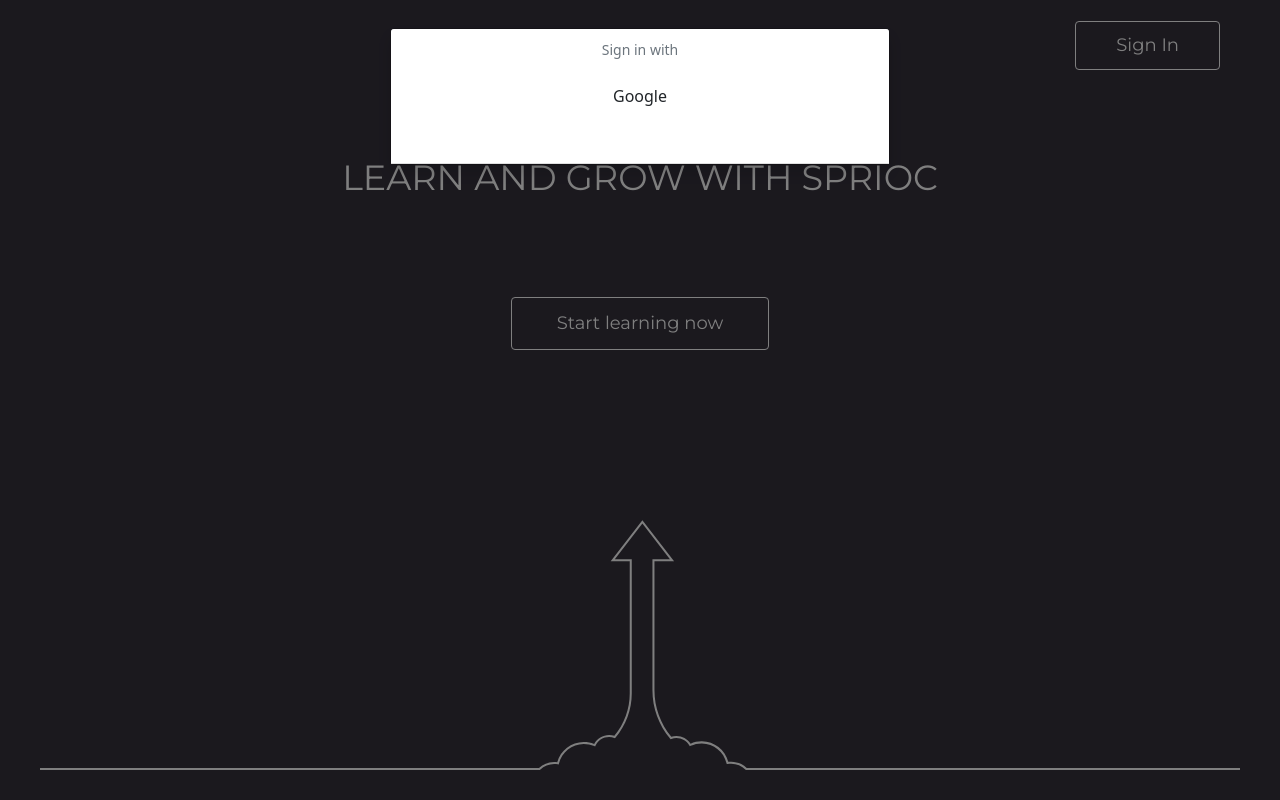
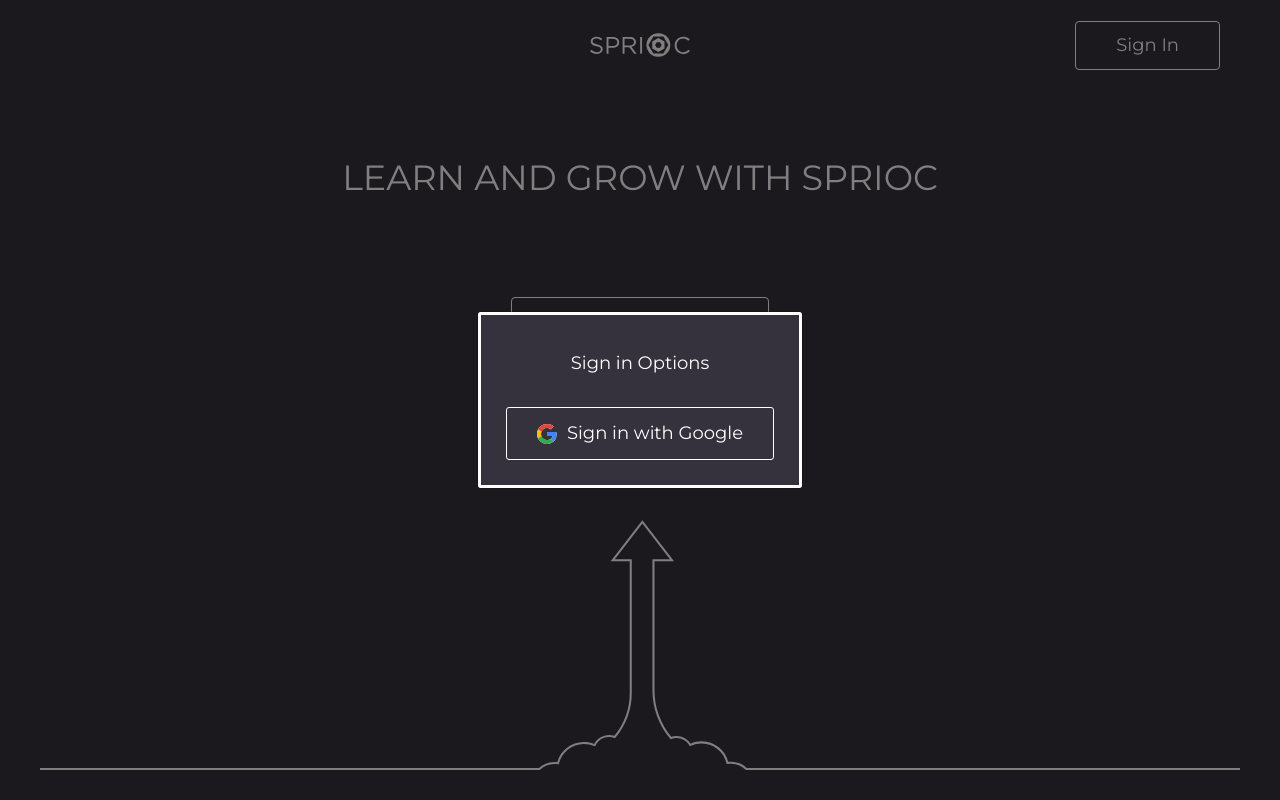
Before and after one commit to WeryZebra-Yue/Cuvette-Hackthon, a Next.js app: page / in a window 1280 px wide. Both pictures are taken after a click on the element "Sign In". Built offline with nearby package versions, Linux system fonts and the light colour scheme; no server answers.

Commit message:
Updated signinpopup styles

```diff
--- a/components/landing/SignInPopup.js
+++ b/components/landing/SignInPopup.js
@@ -1,30 +1,40 @@
 import React from "react";
+import Image from "next/image";
 import { signIn } from "next-auth/react";
 
-import { Button, Card, CardHeader, Modal, Row, Col } from "reactstrap";
+import SignInPopupStyles from "./SignInPopup.module.css";
+
+import { Modal } from "reactstrap";
+
+import googlelogo from "../../assets/landing/google.svg";
 
 function SignInPopup({ isPopupOpen, toggleFunction }) {
   return (
     <div>
-      <Modal isOpen={isPopupOpen} toggle={toggleFunction}>
-        <div className=" modal-body p-0">
-          <Card className=" bg-secondary shadow border-0">
-            <CardHeader className=" bg-white pb-5">
-              <div className=" text-muted text-center mb-3">
-                <small>Sign in with</small>
-              </div>
-              <div className=" btn-wrapper text-center">
-                <Button
-                  className=" btn-neutral btn-icon"
-                  color="default"
-                  onClick={() => signIn("google", { callbackUrl: "/" })}
-                >
-                  <span className=" btn-inner--icon"></span>
-                  <span className=" btn-inner--text">Google</span>
-                </Button>
-              </div>
-            </CardHeader>
-          </Card>
+      <Modal
+        isOpen={isPopupOpen}
+        toggle={toggleFunction}
+        centered={true}
+        className={SignInPopupStyles.sign_in_popup}
+      >
+        <div className={SignInPopupStyles.s_p_primary_wrapper}>
+          <div className={SignInPopupStyles.s_p_sign_in_with_text}>
+            Sign in Options
+          </div>
+          <div
+            className={SignInPopupStyles.sign_in_wih_google_button}
+            onClick={() => signIn("google", { callbackUrl: "/" })}
+          >
+            <div className={SignInPopupStyles.s_p_google_logo_wrapper}>
+              <Image
+                width={"100%"}
+                height={"100%"}
+                src={googlelogo}
+                layout="responsive"
+              />
+            </div>
+            Sign in with Google
+          </div>
         </div>
       </Modal>
     </div>
--- /dev/null
+++ b/components/landing/SignInPopup.module.css
@@ -0,0 +1,49 @@
+.s_p_primary_wrapper {
+  padding: 25px;
+  height: fit-content;
+  display: flex;
+  align-items: center;
+  justify-content: center;
+  flex-direction: column;
+  border-radius: 3px;
+  background-color: var(--primary-dark-color);
+  border: 3px solid white;
+}
+
+.sign_in_popup {
+  width: fit-content;
+  background: transparent;
+  border-radius: 0;
+}
+
+.sign_in_wih_google_button,
+.s_p_sign_in_with_text {
+  color: white;
+  font-size: 18px;
+  font-family: "Montserrat", sans-serif;
+  font-weight: 400;
+  padding: 10px;
+}
+.sign_in_wih_google_button {
+  display: flex;
+  align-items: center;
+  justify-content: center;
+  width: fit-content;
+  padding: 12px;
+  padding-left: 30px;
+  padding-right: 30px;
+  border: 1px solid white;
+  border-radius: 3px;
+  margin-top: 20px;
+  cursor: pointer;
+  transition: background-color 0.15s ease-out;
+}
+.sign_in_wih_google_button:hover {
+  background-color: rgba(255, 255, 255, 0.1);
+}
+
+.s_p_google_logo_wrapper {
+  width: 20px;
+  height: 20px;
+  margin-right: 10px;
+}
```
